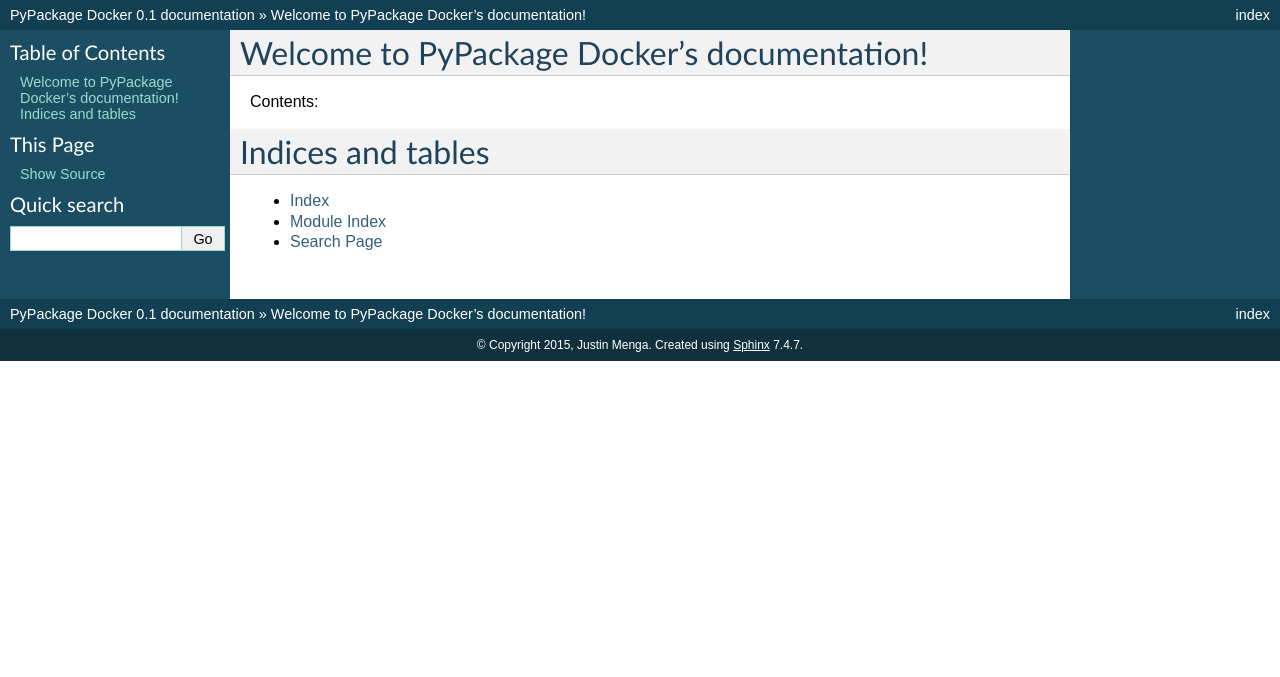
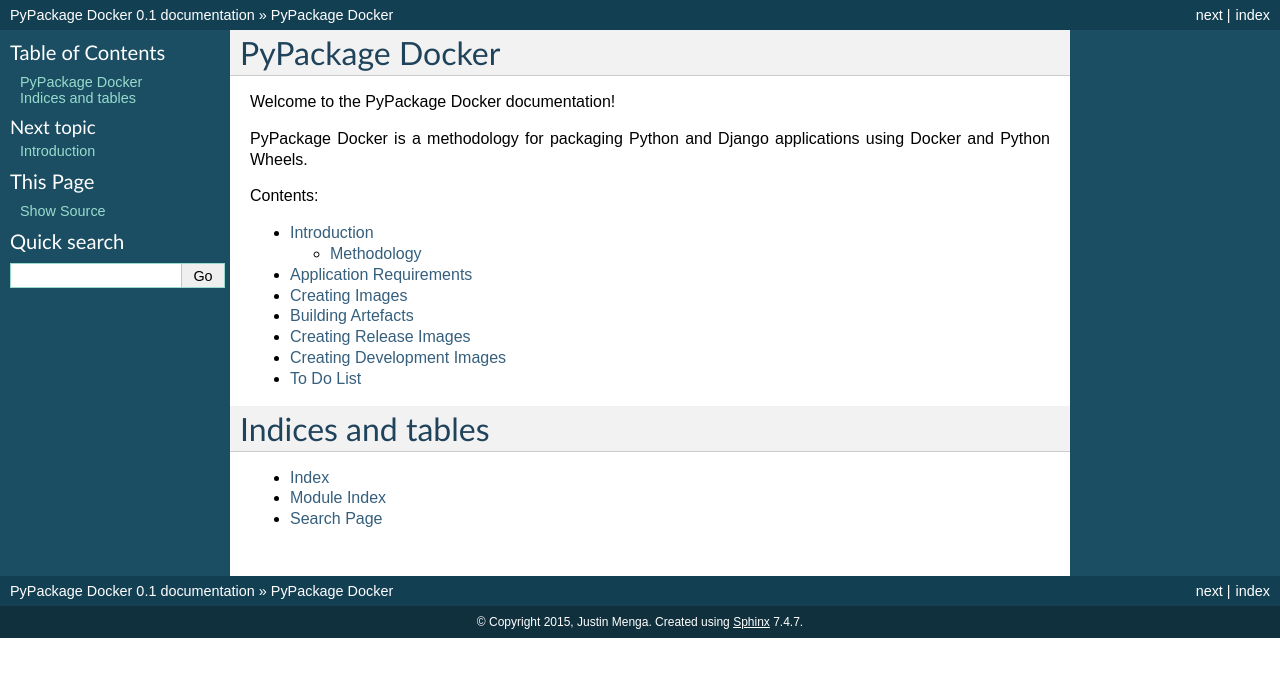
Before and after one commit to cloudhotspot/pypackage-docker, a Sphinx documentation site: the page built from docs/index.rst, in a window 1280 px wide. Shown: the top 677 px of the page. Built offline with Sphinx 7.4.7, drawn with Linux system fonts in a browser that asks for light colours.

Commit message:
Add document tree

```diff
--- /dev/null
+++ b/docs/application_requirements.rst
@@ -0,0 +1,2 @@
+Application Requirements
+========================
--- /dev/null
+++ b/docs/building_artefacts.rst
@@ -0,0 +1,2 @@
+Building Artefacts
+==================
--- /dev/null
+++ b/docs/creating_dev_images.rst
@@ -0,0 +1,2 @@
+Creating Development Images
+===========================
--- /dev/null
+++ b/docs/creating_images.rst
@@ -0,0 +1,2 @@
+Creating Images
+===============
--- /dev/null
+++ b/docs/creating_release_images.rst
@@ -0,0 +1,2 @@
+Creating Release Images
+=======================
--- a/docs/index.rst
+++ b/docs/index.rst
@@ -3,13 +3,25 @@
    You can adapt this file completely to your liking, but it should at least
    contain the root `toctree` directive.
 
-Welcome to PyPackage Docker's documentation!
-============================================
+PyPackage Docker
+================
+
+Welcome to the PyPackage Docker documentation!
+
+PyPackage Docker is a methodology for packaging Python and Django applications using Docker and Python Wheels.
 
 Contents:
 
 .. toctree::
    :maxdepth: 2
+
+   introduction
+   application_requirements
+   creating_images
+   building_artefacts
+   creating_release_images
+   creating_dev_images
+   todo
 
 
 
--- /dev/null
+++ b/docs/introduction.rst
@@ -0,0 +1,7 @@
+Introduction
+============
+
+
+
+Methodology
+-----------
--- /dev/null
+++ b/docs/todo.rst
@@ -0,0 +1,2 @@
+To Do List
+==========
```
